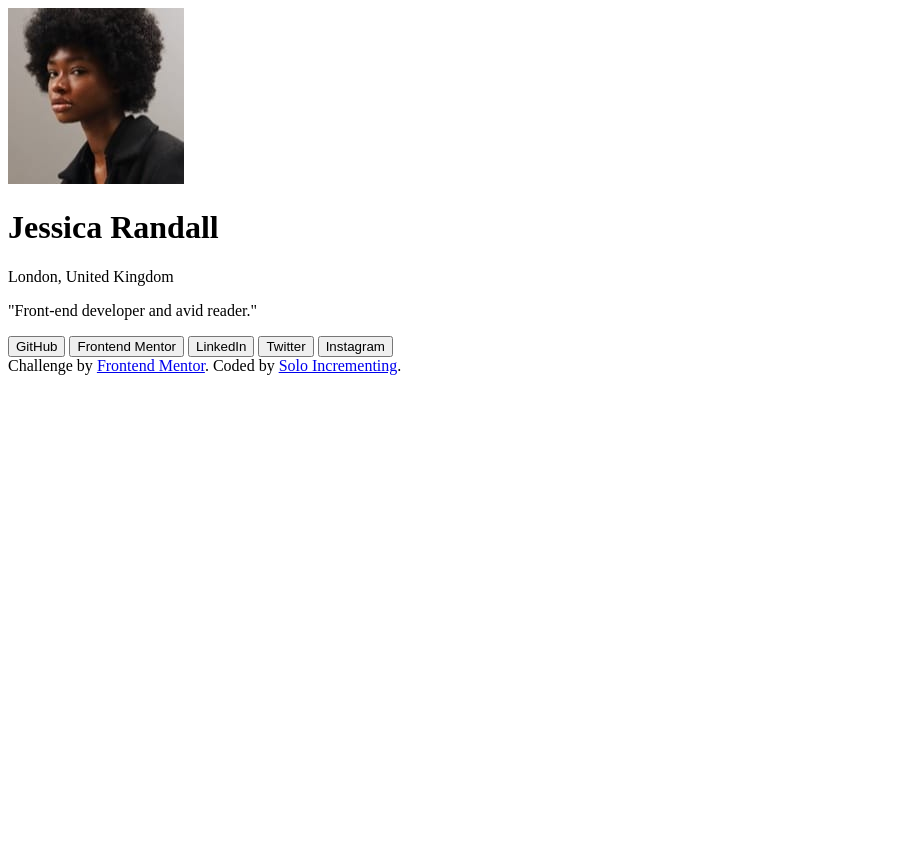
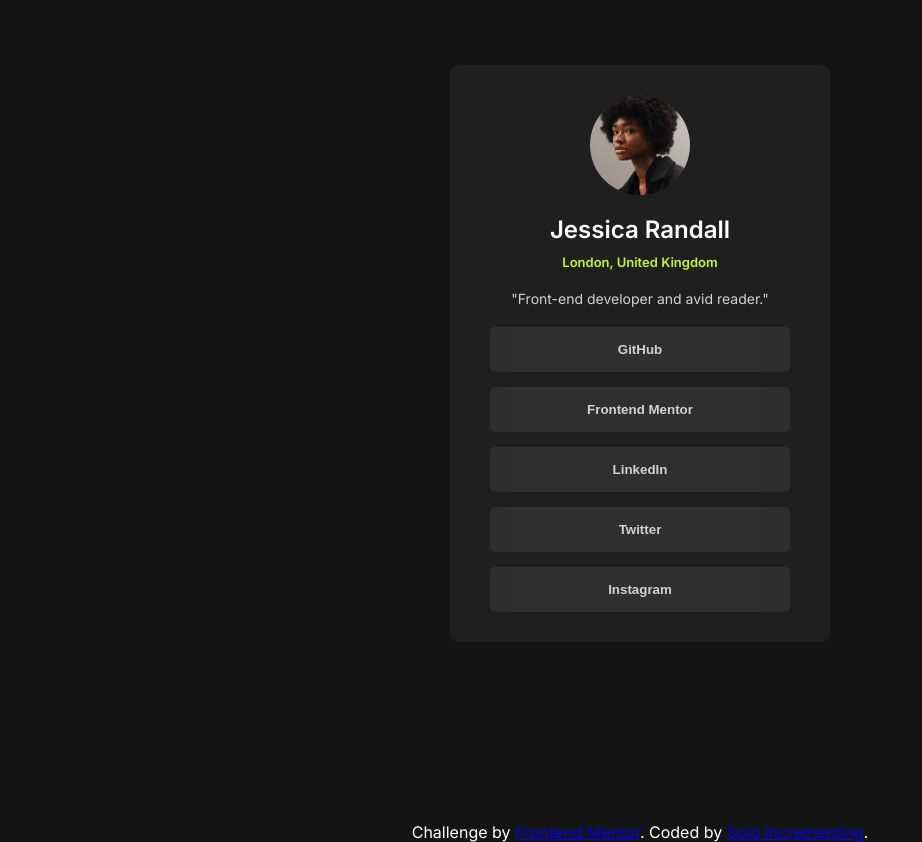
Before and after one commit to Solo-Incrementing/social-links-profile, a plain HTML site: page index.html in a window 1280 px wide. Shown: the whole page, without its empty margins (0-922 px from the left). Before the commit the page ends 800 px from the top, so only its background shows below. Drawn offline with Linux system fonts and the light colour scheme.

Commit message:
Add styles link to index.html

```diff
--- a/index.html
+++ b/index.html
@@ -12,12 +12,25 @@
 			href="./assets/images/favicon-32x32.png"
 		/>
 
+		<link rel="preconnect" href="https://fonts.googleapis.com" />
+		<link rel="preconnect" href="https://fonts.gstatic.com" crossorigin />
+		<link
+			href="https://fonts.googleapis.com/css2?family=Inter:wght@100..900&display=swap"
+			rel="stylesheet"
+		/>
+
+		<link rel="stylesheet" href="style.css" />
+
 		<title>Social links profile</title>
 	</head>
 	<body>
 		<main>
 			<div class="card">
-				<img src="./assets/images/avatar-jessica.jpeg" alt="profile picture" />
+				<img
+					class="card__profile-image"
+					src="./assets/images/avatar-jessica.jpeg"
+					alt="profile picture"
+				/>
 				<h1 class="card__name">Jessica Randall</h1>
 				<p class="card__location">London, United Kingdom</p>
 				<p class="card__bio">"Front-end developer and avid reader."</p>
```
